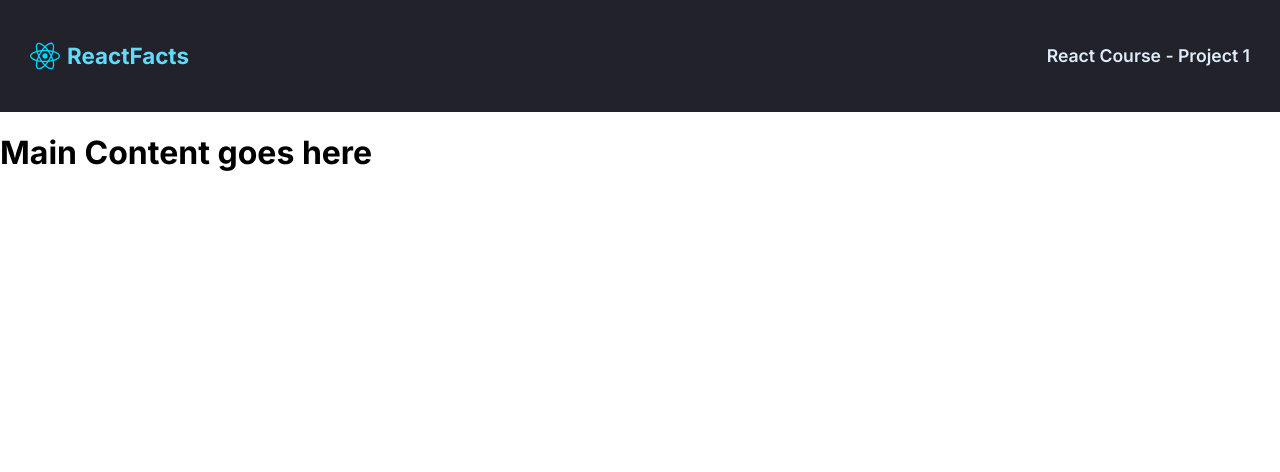
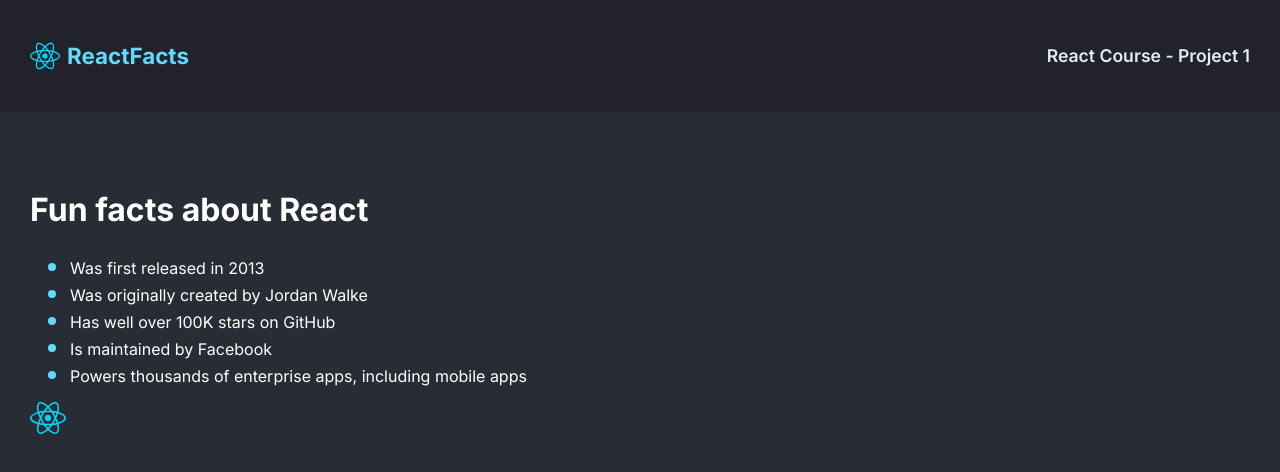
Before and after one commit to naomijustin/fcc-projects-react-fun-facts, a React (Vite) app: page / in a window 1280 px wide. Shown: the top 472 px of the page. Built offline with nearby package versions, Linux system fonts and the light colour scheme.

Commit message:
main content started except for bg logo

```diff
--- a/src/components/Main.jsx
+++ b/src/components/Main.jsx
@@ -1,8 +1,34 @@
 import React from "react"
+import logo from "../assets/react.svg"
+
+
+/**
+Challenge: Build the main section!
+
+Skip 2 aspects of the design for now:
+1. The colored bullets in the list
+2. The larger React logo on the side
+
+Those will be separate challenges coming up.
+*/
+
+
+
 
 function Main() {
     return (
-        <h1>Main Content goes here</h1>
+        <div className="main--container">
+            <h1 className="main--title">Fun facts about React</h1>
+            <ul className="main--ul">
+                <li>Was first released in 2013</li>
+                <li>Was originally created by Jordan Walke</li>
+                <li>Has well over 100K stars on GitHub</li>
+                <li>Is maintained by Facebook</li>
+                <li>Powers thousands of enterprise apps, including mobile apps</li>
+            </ul>
+            <img className="main--bg_logo" src={logo} alt="React Logo"></img>
+        </div>
+
     )
 }
 
--- a/src/index.css
+++ b/src/index.css
@@ -1,6 +1,7 @@
 body {
   margin: 0;
   font-family: 'Inter', sans-serif;
+  background-color: #282D35;
 }
 .navbar {
   background-color: #21222A;
@@ -32,6 +33,24 @@ body {
   flex-direction: row;
   margin-right: auto;
 }
+.main--container {
+  padding: 57px 30px 30px 30px;
+  color: #FFFFFF;
+}
+.main--title {
+  font-weight: 700;
+}
+.main--ul {
+  font-weight: 400;
+}
+.main--ul > li::marker {
+  color: #61DAFB;
+  font-size: 1.5rem;
+}
+.main--bg_logo {
+  position: absolute;
+  filter: #33373E;
+}
 @media (max-width: 450px) {
   .navbar {
     flex-direction: column;
```
